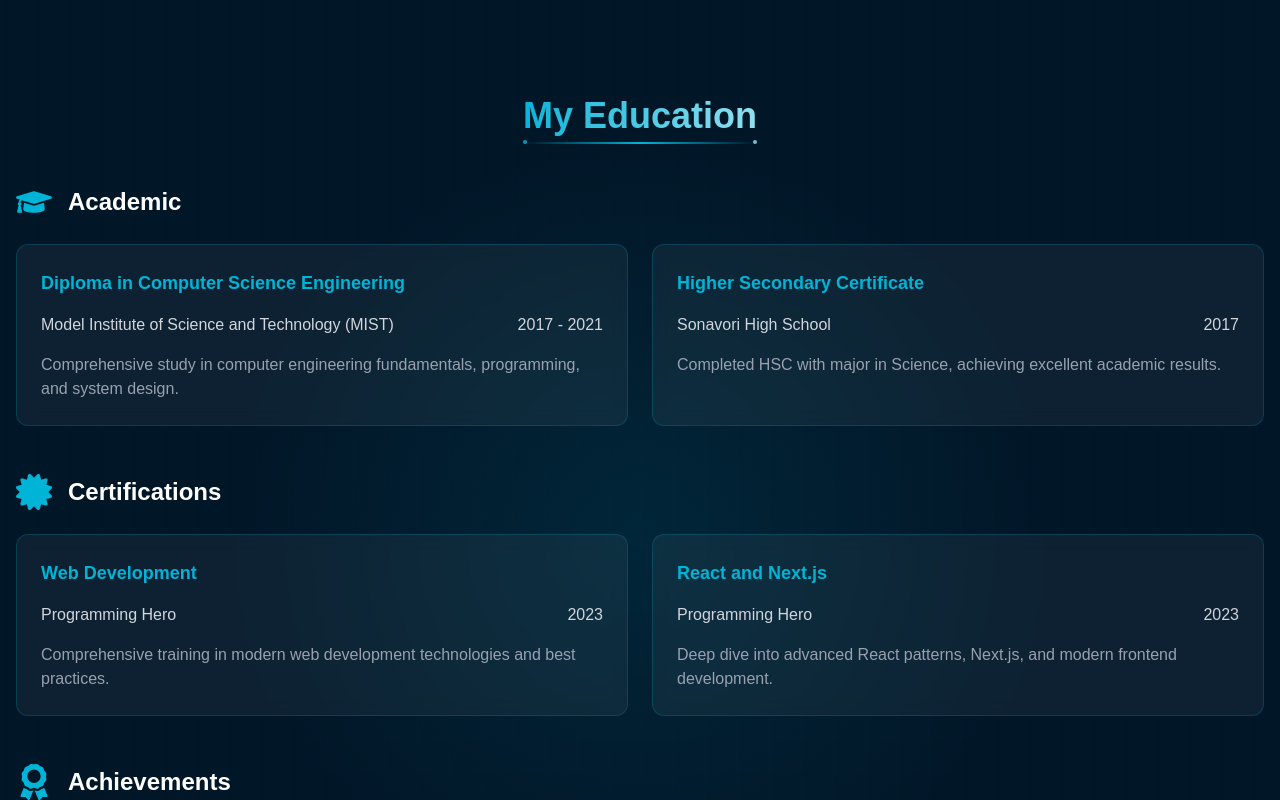
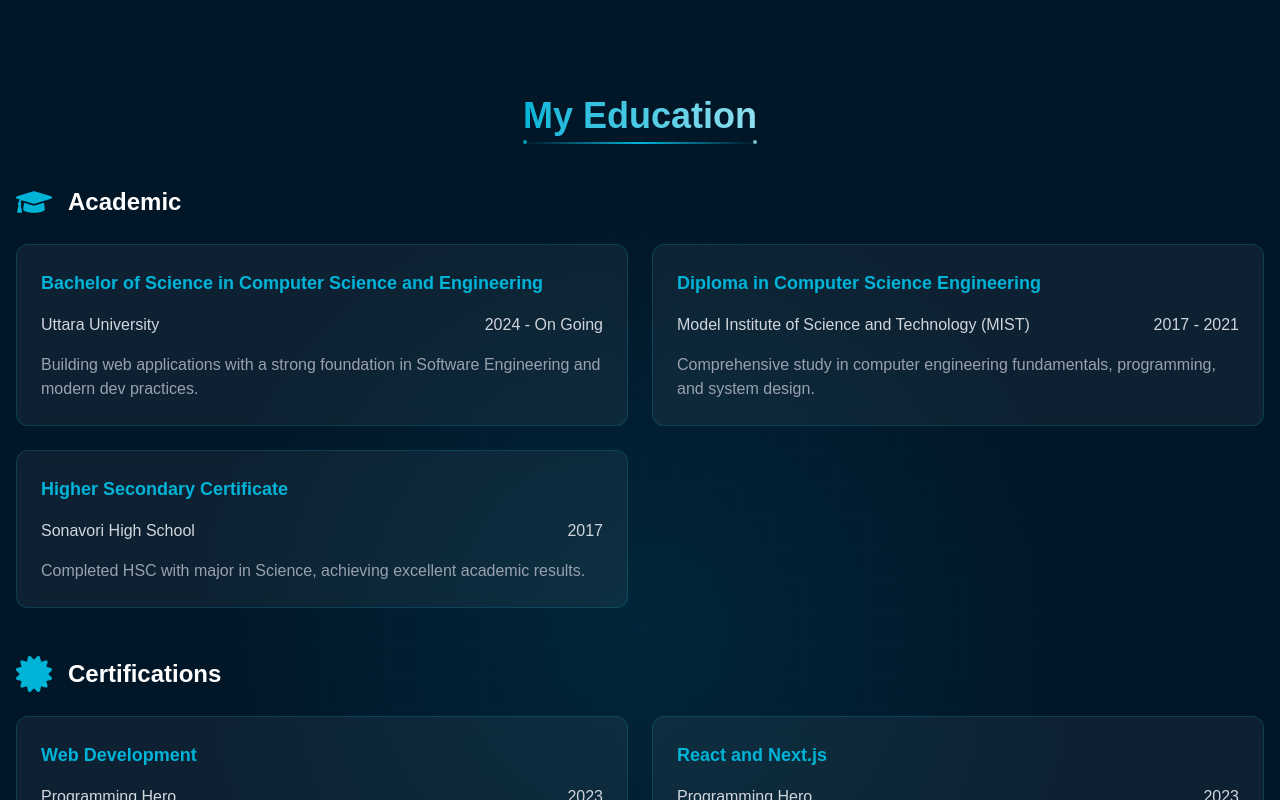
Before and after one commit to DevAsrafulIslam/portfolio, a Next.js app: page /education in a window 1280 px wide. Shown: the top 800 px of the page. Built offline with nearby package versions, Linux system fonts and the light colour scheme.

Commit message:
feat(education): uncomment bachelor degree details in education page

```diff
--- a/src/app/education/page.jsx
+++ b/src/app/education/page.jsx
@@ -9,12 +9,12 @@ const Education = () => {
       type: "Academic",
       icon: <FaGraduationCap className="text-4xl" />,
       items: [
-        // {
-        //   title: "Bachelor of Science in Computer Science and Engineering",
-        //   institution: "Uttara University",
-        //   year: "2024 - On Going",
-        //   description: "Building web applications with a strong foundation in Software Engineering and modern dev practices."
-        // },
+        {
+          title: "Bachelor of Science in Computer Science and Engineering",
+          institution: "Uttara University",
+          year: "2024 - On Going",
+          description: "Building web applications with a strong foundation in Software Engineering and modern dev practices."
+        },
         {
           title: "Diploma in Computer Science  Engineering",
           institution: "Model Institute of Science and Technology (MIST)",
```
